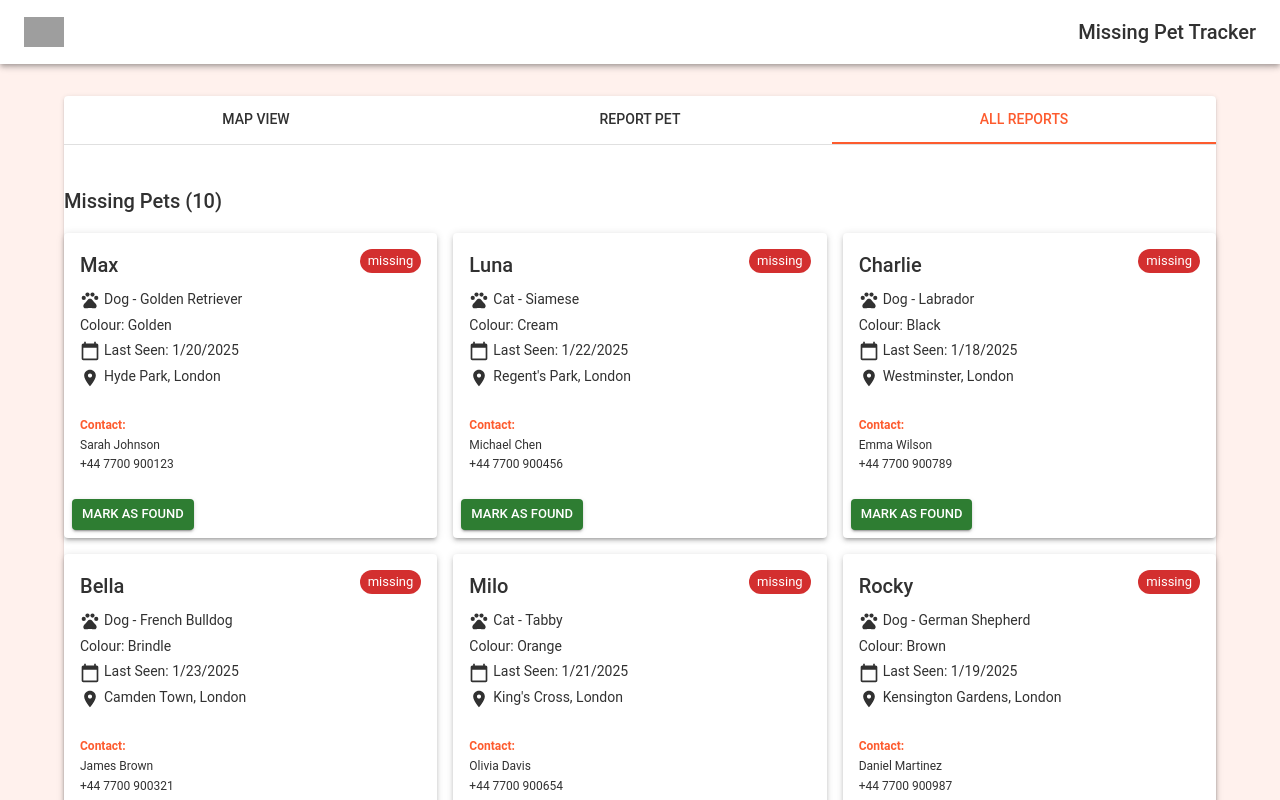
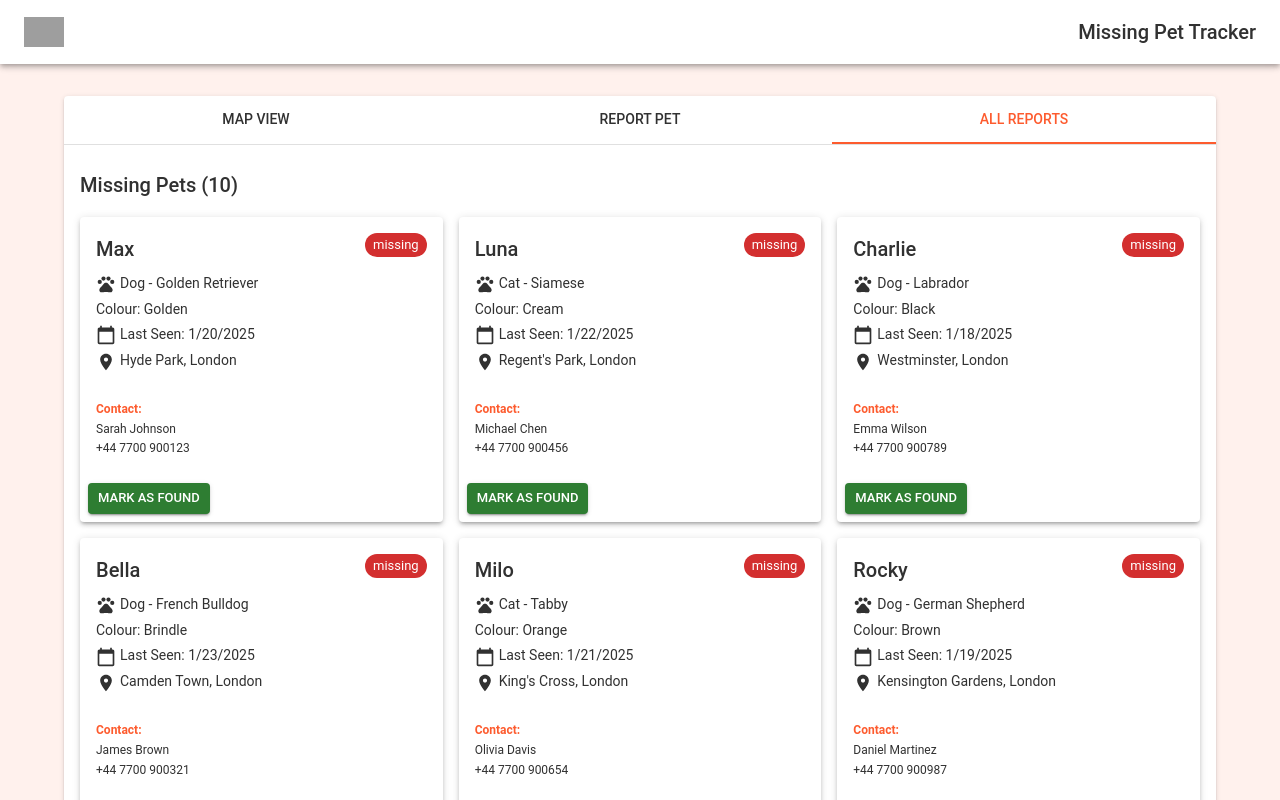
Before and after one commit to paulbrownsmith/pet-rescue, a React (Create React App) app: page / in a window 1280 px wide. Both pictures are taken after a click on the tab "ALL REPORTS". Shown: the top 800 px of the page. Built offline with nearby package versions, Linux system fonts and the light colour scheme; grey boxes are pictures that could not be loaded; a web font is replaced by a local one.

Commit message:
Improve layout of missing pets

```diff
--- a/src/components/PetList.tsx
+++ b/src/components/PetList.tsx
@@ -38,10 +38,10 @@ const PetList: React.FC<PetListProps> = ({ pets, onMarkAsFound }) => {
   const foundPets = pets.filter((pet) => pet.status === 'found');
 
   return (
-    <Box>
+    <Box px={2}>
       {missingPets.length > 0 && (
         <>
-          <Typography variant="h6" gutterBottom sx={{ mt: 2, mb: 2 }}>
+          <Typography variant="h6" gutterBottom sx={{ mb: 2 }}>
             Missing Pets ({missingPets.length})
           </Typography>
           <Grid container spacing={2}>
```
